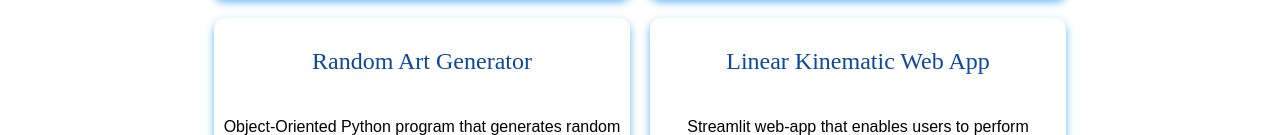
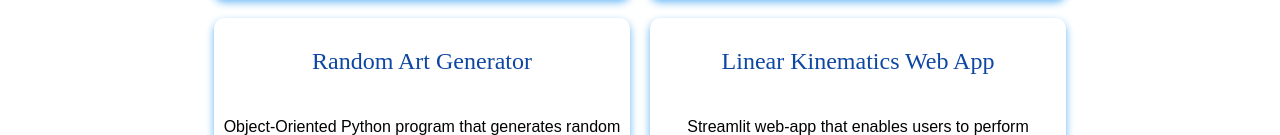
Before and after one commit to ecamartins/website, a React (Vite) app: page / in a window 1280 px wide. Both pictures are taken after a click on the element "Projects". Shown: the part 527-662 px from the top of the page. Built offline with nearby package versions, Linux system fonts and the light colour scheme; a web font is replaced by a local one.

Commit message:
fix: pluralize Kinematics and center align card titles

```diff
--- a/src/ProjectCard.tsx
+++ b/src/ProjectCard.tsx
@@ -21,7 +21,7 @@
     return (
         <>
             <div className="project-card-container">
-                <Typography variant="h5" component="div" sx={{ color: "primary.contrastText" }}>
+                <Typography variant="h5" component="div" sx={{ color: "primary.contrastText", textAlign: "center" }}>
                     {title}
                 </Typography>
                 <div className="project-card-description">
--- a/src/Projects.tsx
+++ b/src/Projects.tsx
@@ -35,7 +35,7 @@
         dialogDescription: "For this project, I created an object-oriented Python program that generates random art. My program exploits Python's Random Module to generate a random number of SVG shapes (i.e. circles, squares, ellipses) where each shape also has random dimensions. Each randomly generated piece of 'art' is one of four flavours: green, pastel, red, or default. The link below will take you to a simple UI made with Python's Streamlit library. The UI is simply a way to easy demonstrate my working project. Due to academic regulations, my source code is on a private repo, but I am happy to show it to you if you contact me."
     },
     {
-        title: "Linear Kinematic Web App",
+        title: "Linear Kinematics Web App",
         description: "Streamlit web-app that enables users to perform analysis of sprinting data obtained with an IMU.",
         chipLabels: ["Python"],
         projectLink: "https://ecamartins-linear-kinematics-streaml-ephe201-lab3-linkin-sezcry.streamlit.app/",
```
